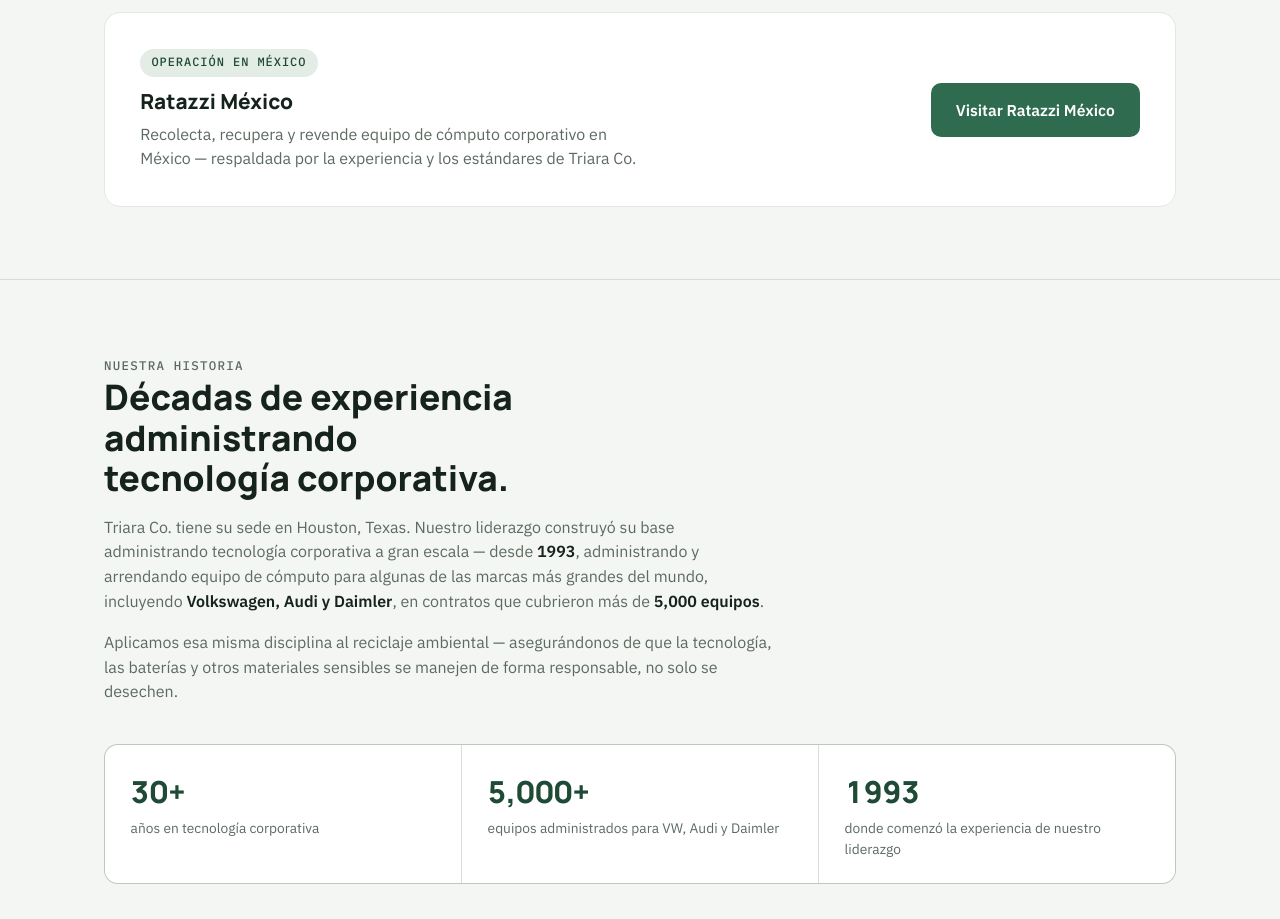
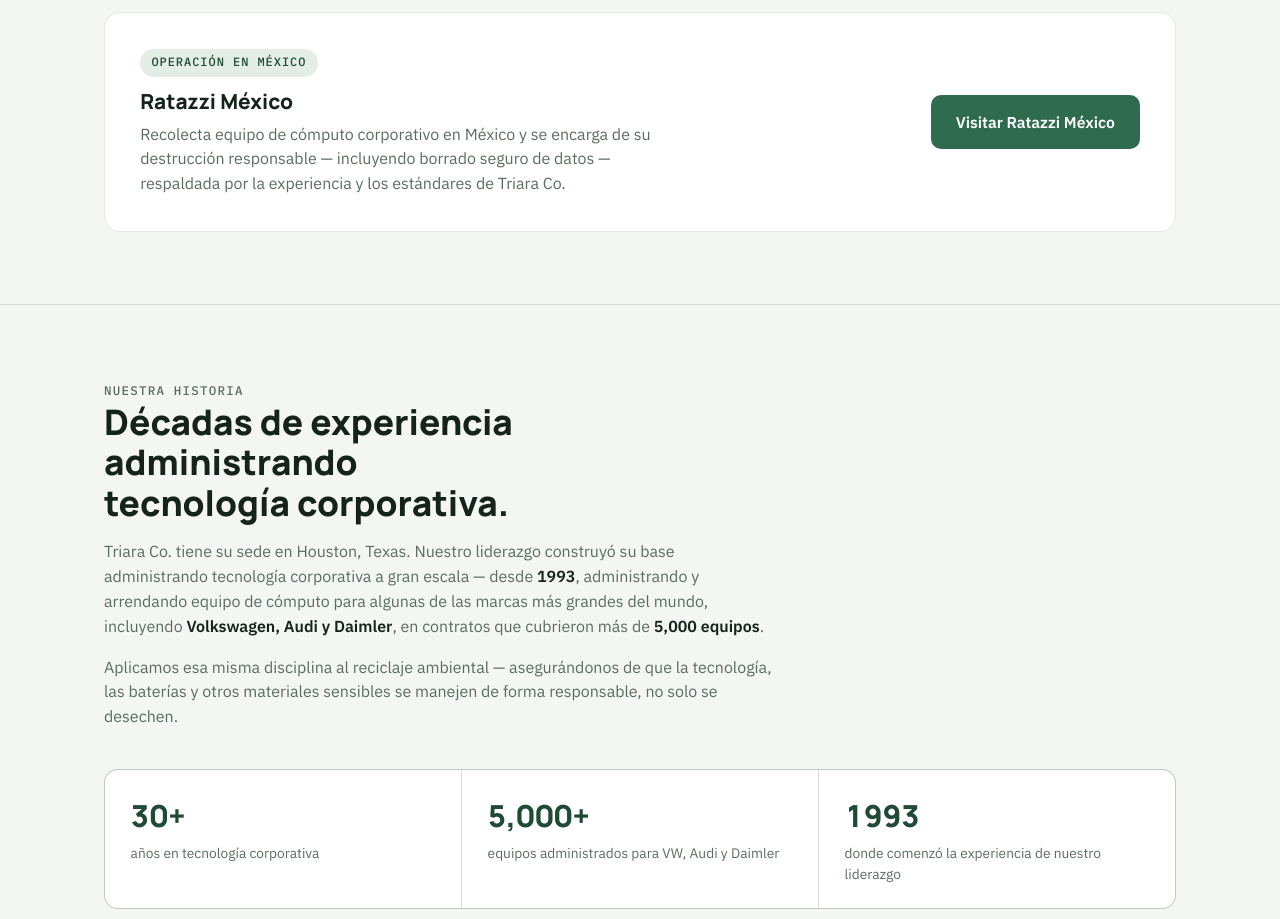
Before and after one commit to alozadan/triaraco, a plain HTML site: page es.html in a window 1280 px wide. Shown: the part 1620-2539 px from the top of the page. Drawn offline with Linux system fonts and the light colour scheme.

Commit message:
Reposition Ratazzi México mention around responsible destruction, not resale
Co-Authored-By: Claude Sonnet 5 <noreply@anthropic.com>

```diff
--- a/es.html
+++ b/es.html
@@ -174,7 +174,7 @@
       <div class="info">
         <span class="tag">Operación en México</span>
         <h3>Ratazzi México</h3>
-        <p>Recolecta, recupera y revende equipo de cómputo corporativo en México — respaldada por la experiencia y los estándares de Triara Co.</p>
+        <p>Recolecta equipo de cómputo corporativo en México y se encarga de su destrucción responsable — incluyendo borrado seguro de datos — respaldada por la experiencia y los estándares de Triara Co.</p>
       </div>
       <a href="https://ratazzimex.com" class="btn primary" target="_blank" rel="noopener">Visitar Ratazzi México</a>
     </div>
```
Also changed, not shown: index.html (+1 -1 lines).
